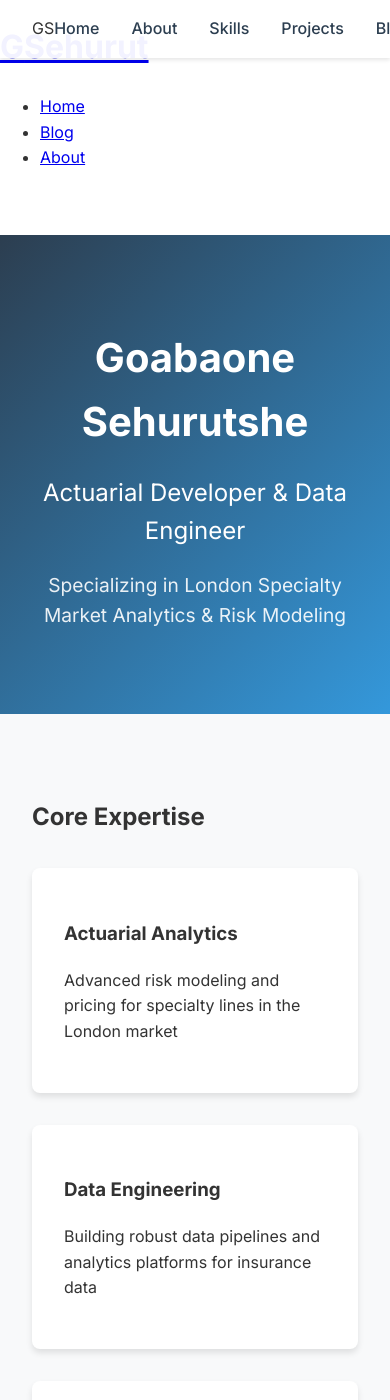
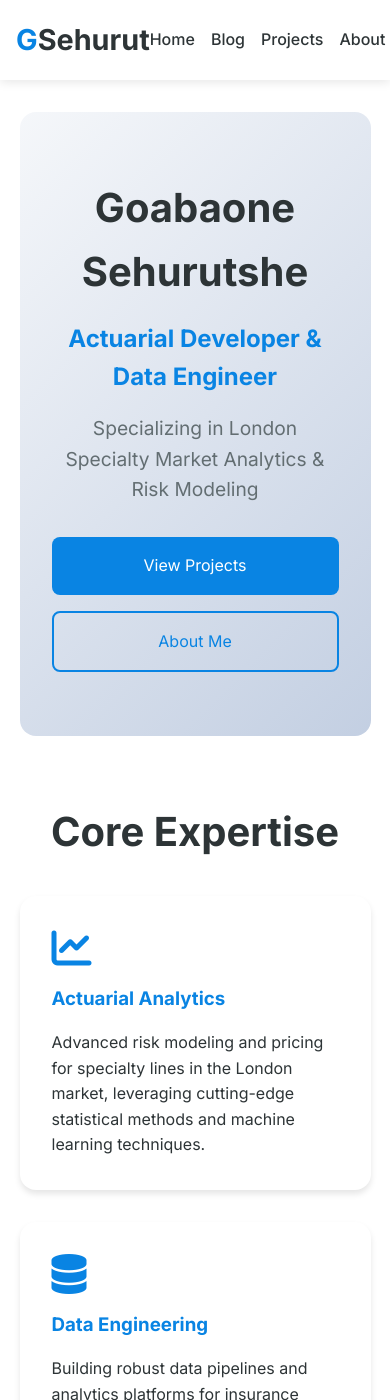
Before and after one commit to GSehurut/GSehurut.github.io, a Jekyll site: the page built from index.html, in a window 390 px wide and 1400 px high. Built offline with Jekyll 4.4.1, drawn with Linux system fonts in a browser that asks for light colours; some of the changed text lies outside the part shown.

Commit message:
something

```diff
--- a/_config.yml
+++ b/_config.yml
@@ -1,3 +1,31 @@
-name: web programming
+title: Goabaone Sehurutshe
+description: Actuarial Developer & Data Engineer specializing in London Specialty Market Analytics & Risk Modeling
+baseurl: ""
+url: "https://gsehurut.github.io"
+
+# Build settings
 markdown: kramdown
-permalink: /blog/:year/:month/:day/:title
+theme: minima
+plugins:
+  - jekyll-feed
+  - jekyll-seo-tag
+
+# Exclude from processing
+exclude:
+  - Gemfile
+  - Gemfile.lock
+  - node_modules
+  - vendor
+  - .git/
+  - .github/
+  - .vscode/
+
+# Site author information
+author:
+  name: Goabaone Sehurutshe
+  email: your.email@example.com
+  location: London, United Kingdom
+  social:
+    linkedin: yourprofile
+    github: yourusername
+    twitter: yourhandle
--- a/_layouts/default.html
+++ b/_layouts/default.html
@@ -3,42 +3,64 @@
   <head>
     <meta charset="UTF-8" />
     <meta name="viewport" content="width=device-width, initial-scale=1.0" />
-    <title>{{ page.title }}</title>
-    <link rel="stylesheet" href="/css/main.css" />
-    <!-- Font Awesome -->
-    <link
-      rel="stylesheet"
-      href="https://cdnjs.cloudflare.com/ajax/libs/font-awesome/6.0.0/css/all.min.css"
-    />
-    <!-- Google Fonts -->
-    <link
-      href="https://fonts.googleapis.com/css2?family=Inter:wght@400;500;600;700&display=swap"
-      rel="stylesheet"
-    />
-    <!-- SEO Meta Tags -->
+    <title>{{ page.title }} | {{ site.title }}</title>
+
+    <!-- Primary Meta Tags -->
+    <meta name="title" content="{{ page.title }} | {{ site.title }}" />
     <meta
       name="description"
-      content="Goabaone Sehurutshe - Actuarial Developer & Data Engineer specializing in London Specialty Market Analytics & Risk Modeling"
+      content="{{ page.description | default: site.description }}"
     />
     <meta
       name="keywords"
       content="actuarial, data engineering, London market, risk modeling, insurance analytics"
     />
-    <meta name="author" content="Goabaone Sehurutshe" />
-    <!-- Open Graph / Social Media Meta Tags -->
-    <meta property="og:title" content="{{ page.title }}" />
+    <meta name="author" content="{{ site.author.name }}" />
+
+    <!-- Open Graph / Facebook -->
+    <meta property="og:type" content="website" />
+    <meta property="og:url" content="{{ site.url }}{{ page.url }}" />
+    <meta property="og:title" content="{{ page.title }} | {{ site.title }}" />
     <meta
       property="og:description"
-      content="Goabaone Sehurutshe - Actuarial Developer & Data Engineer"
+      content="{{ page.description | default: site.description }}"
     />
-    <meta property="og:type" content="website" />
-    <meta property="og:url" content="https://gsehurut.github.io" />
+    <meta property="og:image" content="{{ site.url }}/pictures/Goabaone.jpg" />
+
+    <!-- Twitter -->
+    <meta property="twitter:card" content="summary_large_image" />
+    <meta property="twitter:url" content="{{ site.url }}{{ page.url }}" />
+    <meta
+      property="twitter:title"
+      content="{{ page.title }} | {{ site.title }}"
+    />
+    <meta
+      property="twitter:description"
+      content="{{ page.description | default: site.description }}"
+    />
+    <meta
+      property="twitter:image"
+      content="{{ site.url }}/pictures/Goabaone.jpg"
+    />
+
+    <!-- Favicon -->
+    <link rel="icon" type="image/png" href="/pictures/favicon.png" />
+
+    <!-- Stylesheets -->
+    <link rel="stylesheet" href="/css/main.css" />
+    <link
+      rel="stylesheet"
+      href="https://cdnjs.cloudflare.com/ajax/libs/font-awesome/6.0.0/css/all.min.css"
+    />
+    <link
+      href="https://fonts.googleapis.com/css2?family=Inter:wght@400;500;600;700&display=swap"
+      rel="stylesheet"
+    />
   </head>
   <body>
-    <!-- Header with Logo and Navigation Bar -->
-    <div class="header">
+    <!-- Header -->
+    <header class="header">
       <div class="logo-container">
-        <!-- Logo wrapped in an anchor tag to make it clickable -->
         <a href="/" class="logo">
           <h1><span>G</span>Sehurut</h1>
         </a>
@@ -47,15 +69,56 @@
         <ul>
           <li><a href="/">Home</a></li>
           <li><a href="/blog">Blog</a></li>
+          <li><a href="/projects">Projects</a></li>
           <li><a href="/about">About</a></li>
         </ul>
       </nav>
-    </div>
+    </header>
 
-    <!-- Main Content Section -->
-    <div class="container">{{ content }}</div>
+    <!-- Main Content -->
+    <main class="container">{{ content }}</main>
 
-    <!-- Footer Section -->
-    {% include footer.html %}
+    <!-- Footer -->
+    <footer class="footer">
+      <div class="footer-content">
+        <div class="footer-section">
+          <h3>Contact</h3>
+          <p><i class="fas fa-envelope"></i> {{ site.author.email }}</p>
+          <p>
+            <i class="fas fa-map-marker-alt"></i> {{ site.author.location }}
+          </p>
+        </div>
+        <div class="footer-section">
+          <h3>Connect</h3>
+          <div class="social-links">
+            {% if site.author.social.linkedin %}
+            <a
+              href="https://linkedin.com/in/{{ site.author.social.linkedin }}"
+              target="_blank"
+              ><i class="fab fa-linkedin"></i
+            ></a>
+            {% endif %} {% if site.author.social.github %}
+            <a
+              href="https://github.com/{{ site.author.social.github }}"
+              target="_blank"
+              ><i class="fab fa-github"></i
+            ></a>
+            {% endif %} {% if site.author.social.twitter %}
+            <a
+              href="https://twitter.com/{{ site.author.social.twitter }}"
+              target="_blank"
+              ><i class="fab fa-twitter"></i
+            ></a>
+            {% endif %}
+          </div>
+        </div>
+      </div>
+      <div class="footer-bottom">
+        <p>
+          &copy; {{ site.time | date: '%Y' }} {{ site.author.name }}. All rights
+          reserved.
+        </p>
+      </div>
+    </footer>
   </body>
 </html>
--- a/css/main.css
+++ b/css/main.css
@@ -1,95 +1,172 @@
-/* Global Styles */
+/* Modern CSS Reset and Base Styles */
 :root {
-  --primary-color: #2c3e50;
-  --secondary-color: #3498db;
-  --accent-color: #e74c3c;
-  --text-color: #333;
-  --light-bg: #f8f9fa;
-  --card-shadow: 0 4px 6px rgba(0, 0, 0, 0.1);
+  --primary-color: #2d3436;
+  --secondary-color: #0984e3;
+  --accent-color: #00b894;
+  --text-color: #2d3436;
+  --light-gray: #dfe6e9;
+  --white: #ffffff;
+  --max-width: 1200px;
+  --header-height: 80px;
+}
+
+* {
+  margin: 0;
+  padding: 0;
+  box-sizing: border-box;
 }
 
 body {
-  font-family: 'Inter', -apple-system, BlinkMacSystemFont, 'Segoe UI', Roboto, sans-serif;
+  font-family: 'Inter', sans-serif;
   line-height: 1.6;
   color: var(--text-color);
-  margin: 0;
-  padding: 0;
+  background-color: var(--white);
 }
 
-/* Navigation */
-.navbar {
+/* Header Styles */
+.header {
   position: fixed;
   top: 0;
   left: 0;
   right: 0;
-  background: rgba(255, 255, 255, 0.95);
-  padding: 1rem 2rem;
-  box-shadow: 0 2px 4px rgba(0, 0, 0, 0.1);
-  z-index: 1000;
+  height: var(--header-height);
+  background-color: var(--white);
+  box-shadow: 0 2px 10px rgba(0, 0, 0, 0.1);
   display: flex;
   justify-content: space-between;
   align-items: center;
+  padding: 0 5%;
+  z-index: 1000;
 }
 
-.nav-links {
+.logo-container {
   display: flex;
+  align-items: center;
+}
+
+.logo {
+  text-decoration: none;
+  color: var(--primary-color);
+}
+
+.logo h1 {
+  font-size: 1.8rem;
+  font-weight: 700;
+}
+
+.logo span {
+  color: var(--secondary-color);
+}
+
+nav ul {
+  display: flex;
+  list-style: none;
   gap: 2rem;
 }
 
-.nav-links a {
-  color: var(--primary-color);
+nav a {
   text-decoration: none;
+  color: var(--text-color);
   font-weight: 500;
   transition: color 0.3s ease;
 }
 
-.nav-links a:hover {
+nav a:hover {
   color: var(--secondary-color);
+}
+
+/* Main Content Styles */
+.container {
+  max-width: var(--max-width);
+  margin: 0 auto;
+  padding: calc(var(--header-height) + 2rem) 5% 2rem;
 }
 
 /* Hero Section */
 .hero-section {
-  margin-top: 4rem;
-  background: linear-gradient(135deg, var(--primary-color), var(--secondary-color));
-  color: white;
-  padding: 4rem 2rem;
   text-align: center;
+  padding: 4rem 0;
+  background: linear-gradient(135deg, #f5f7fa 0%, #c3cfe2 100%);
+  border-radius: 1rem;
+  margin-bottom: 4rem;
 }
 
 .hero-section h1 {
-  font-size: 3rem;
+  font-size: 3.5rem;
   margin-bottom: 1rem;
+  color: var(--primary-color);
 }
 
 .hero-section h2 {
   font-size: 1.8rem;
-  font-weight: 400;
+  color: var(--secondary-color);
   margin-bottom: 1rem;
 }
 
 .tagline {
   font-size: 1.2rem;
-  opacity: 0.9;
+  color: #636e72;
+  max-width: 600px;
+  margin: 0 auto;
+}
+
+/* Hero Section Enhancements */
+.hero-content {
+  max-width: 800px;
+  margin: 0 auto;
+  padding: 0 2rem;
+}
+
+.hero-cta {
+  display: flex;
+  gap: 1rem;
+  justify-content: center;
+  margin-top: 2rem;
+}
+
+.cta-button.secondary {
+  background-color: transparent;
+  border: 2px solid var(--secondary-color);
+  color: var(--secondary-color);
+}
+
+.cta-button.secondary:hover {
+  background-color: var(--secondary-color);
+  color: var(--white);
+}
+
+/* Project and Blog Card Images */
+.project-image,
+.blog-image {
+  width: 100%;
+  height: 200px;
+  object-fit: cover;
+  border-radius: 0.5rem 0.5rem 0 0;
+  margin-bottom: 1rem;
 }
 
 /* Expertise Section */
 .expertise-section {
-  padding: 4rem 2rem;
-  background-color: var(--light-bg);
+  margin-bottom: 4rem;
+}
+
+.expertise-section h2 {
+  text-align: center;
+  margin-bottom: 2rem;
+  font-size: 2.5rem;
 }
 
 .expertise-grid {
   display: grid;
   grid-template-columns: repeat(auto-fit, minmax(300px, 1fr));
   gap: 2rem;
-  margin-top: 2rem;
 }
 
 .expertise-card {
-  background: white;
+  background: var(--white);
   padding: 2rem;
-  border-radius: 8px;
-  box-shadow: var(--card-shadow);
+  border-radius: 1rem;
+  box-shadow: 0 4px 6px rgba(0, 0, 0, 0.1);
   transition: transform 0.3s ease;
 }
 
@@ -97,23 +174,45 @@ body {
   transform: translateY(-5px);
 }
 
+.expertise-card h3 {
+  color: var(--secondary-color);
+  margin-bottom: 1rem;
+}
+
+/* Expertise Card Icons */
+.expertise-card i {
+  font-size: 2.5rem;
+  color: var(--secondary-color);
+  margin-bottom: 1rem;
+}
+
 /* Projects Section */
 .featured-projects {
-  padding: 4rem 2rem;
+  margin-bottom: 4rem;
+}
+
+.featured-projects h2 {
+  text-align: center;
+  margin-bottom: 2rem;
+  font-size: 2.5rem;
 }
 
 .project-grid {
   display: grid;
   grid-template-columns: repeat(auto-fit, minmax(300px, 1fr));
   gap: 2rem;
-  margin-top: 2rem;
 }
 
 .project-card {
-  background: white;
+  background: var(--white);
   padding: 2rem;
-  border-radius: 8px;
-  box-shadow: var(--card-shadow);
+  border-radius: 1rem;
+  box-shadow: 0 4px 6px rgba(0, 0, 0, 0.1);
+  transition: transform 0.3s ease;
+}
+
+.project-card:hover {
+  transform: translateY(-5px);
 }
 
 .project-link {
@@ -124,24 +223,38 @@ body {
   font-weight: 500;
 }
 
+/* Link Icons */
+.project-link i {
+  margin-left: 0.5rem;
+  transition: transform 0.3s ease;
+}
+
+.project-link:hover i {
+  transform: translateX(5px);
+}
+
 /* Blog Section */
 .latest-insights {
-  padding: 4rem 2rem;
-  background-color: var(--light-bg);
+  margin-bottom: 4rem;
+}
+
+.latest-insights h2 {
+  text-align: center;
+  margin-bottom: 2rem;
+  font-size: 2.5rem;
 }
 
 .blog-preview {
   display: grid;
   grid-template-columns: repeat(auto-fit, minmax(300px, 1fr));
   gap: 2rem;
-  margin-top: 2rem;
 }
 
 .blog-card {
-  background: white;
+  background: var(--white);
   padding: 2rem;
-  border-radius: 8px;
-  box-shadow: var(--card-shadow);
+  border-radius: 1rem;
+  box-shadow: 0 4px 6px rgba(0, 0, 0, 0.1);
 }
 
 .read-more {
@@ -152,12 +265,27 @@ body {
   font-weight: 500;
 }
 
+/* Link Icons */
+.read-more i {
+  margin-left: 0.5rem;
+  transition: transform 0.3s ease;
+}
+
+.read-more:hover i {
+  transform: translateX(5px);
+}
+
 /* CTA Section */
 .cta-section {
-  padding: 4rem 2rem;
   text-align: center;
-  background: linear-gradient(135deg, var(--secondary-color), var(--primary-color));
-  color: white;
+  padding: 4rem 0;
+  background: linear-gradient(135deg, #f5f7fa 0%, #c3cfe2 100%);
+  border-radius: 1rem;
+}
+
+.cta-section h2 {
+  margin-bottom: 1rem;
+  font-size: 2.5rem;
 }
 
 .cta-buttons {
@@ -169,17 +297,60 @@ body {
 
 .cta-button {
   display: inline-block;
-  padding: 0.8rem 1.5rem;
-  background: white;
-  color: var(--primary-color);
+  padding: 1rem 2rem;
+  background-color: var(--secondary-color);
+  color: var(--white);
   text-decoration: none;
-  border-radius: 4px;
-  font-weight: 500;
-  transition: transform 0.3s ease;
+  border-radius: 0.5rem;
+  transition: background-color 0.3s ease;
 }
 
 .cta-button:hover {
-  transform: translateY(-2px);
+  background-color: #0773c5;
+}
+
+/* Responsive Design */
+@media (max-width: 768px) {
+  .header {
+    padding: 0 1rem;
+  }
+
+  nav ul {
+    gap: 1rem;
+  }
+
+  .hero-section h1 {
+    font-size: 2.5rem;
+  }
+
+  .hero-section h2 {
+    font-size: 1.5rem;
+  }
+
+  .cta-buttons {
+    flex-direction: column;
+    align-items: center;
+  }
+
+  .cta-button {
+    width: 100%;
+    max-width: 300px;
+  }
+
+  .hero-cta {
+    flex-direction: column;
+    align-items: center;
+  }
+
+  .cta-button {
+    width: 100%;
+    max-width: 300px;
+  }
+
+  .project-image,
+  .blog-image {
+    height: 150px;
+  }
 }
 
 /* Contact Section */
@@ -203,10 +374,10 @@ body {
 }
 
 .contact-info {
-  background: var(--light-bg);
+  background: var(--light-gray);
   padding: 2rem;
   border-radius: 8px;
-  box-shadow: var(--card-shadow);
+  box-shadow: 0 4px 6px rgba(0, 0, 0, 0.1);
 }
 
 .contact-details {
@@ -228,10 +399,10 @@ body {
 }
 
 .contact-form {
-  background: white;
+  background: var(--white);
   padding: 2rem;
   border-radius: 8px;
-  box-shadow: var(--card-shadow);
+  box-shadow: 0 4px 6px rgba(0, 0, 0, 0.1);
 }
 
 .form-group {
@@ -264,7 +435,7 @@ body {
 
 .submit-button {
   background: var(--secondary-color);
-  color: white;
+  color: var(--white);
   padding: 1rem 2rem;
   border: none;
   border-radius: 4px;
@@ -278,55 +449,35 @@ body {
   background: var(--primary-color);
 }
 
-/* Responsive Design */
-@media (max-width: 768px) {
-  .hero-section h1 {
-    font-size: 2.5rem;
-  }
-
-  .hero-section h2 {
-    font-size: 1.5rem;
-  }
-
-  .cta-buttons {
-    flex-direction: column;
-    align-items: center;
-  }
-
-  .cta-button {
-    width: 100%;
-    max-width: 300px;
-    text-align: center;
-  }
-
-  .contact-container {
-    grid-template-columns: 1fr;
-  }
-
-  .contact-section {
-    padding: 5rem 1rem 3rem;
-  }
-}
-
 /* Footer */
 .footer {
   background: var(--primary-color);
-  color: white;
+  color: var(--white);
   padding: 3rem 2rem;
   margin-top: 4rem;
 }
 
 .footer-content {
-  max-width: 1200px;
-  margin: 0 auto;
   display: grid;
   grid-template-columns: repeat(auto-fit, minmax(250px, 1fr));
   gap: 2rem;
+  max-width: var(--max-width);
+  margin: 0 auto;
+  padding: 0 5%;
 }
 
 .footer-section h3 {
+  color: var(--white);
+  margin-bottom: 1rem;
+}
+
+.footer-section p {
+  margin-bottom: 0.5rem;
+}
+
+.footer-section i {
+  margin-right: 0.5rem;
   color: var(--secondary-color);
-  margin-bottom: 1rem;
 }
 
 .footer-links {
@@ -339,7 +490,7 @@ body {
 }
 
 .footer-links a {
-  color: white;
+  color: var(--secondary-color);
   text-decoration: none;
   transition: color 0.3s ease;
 }
@@ -351,11 +502,10 @@ body {
 .social-links {
   display: flex;
   gap: 1rem;
-  margin-top: 1rem;
 }
 
 .social-links a {
-  color: white;
+  color: var(--white);
   font-size: 1.5rem;
   transition: color 0.3s ease;
 }
@@ -369,21 +519,6 @@ body {
   margin-top: 2rem;
   padding-top: 2rem;
   border-top: 1px solid rgba(255, 255, 255, 0.1);
-}
-
-@media (max-width: 768px) {
-  .footer {
-    padding: 2rem 1rem;
-  }
-
-  .footer-content {
-    grid-template-columns: 1fr;
-    text-align: center;
-  }
-
-  .social-links {
-    justify-content: center;
-  }
 }
 
 /* Skills Section */
@@ -408,10 +543,10 @@ body {
 }
 
 .skills-category {
-  background: white;
+  background: var(--white);
   padding: 2rem;
   border-radius: 8px;
-  box-shadow: var(--card-shadow);
+  box-shadow: 0 4px 6px rgba(0, 0, 0, 0.1);
 }
 
 .skills-category h2 {
@@ -434,7 +569,7 @@ body {
 .skill-bar {
   width: 100%;
   height: 8px;
-  background: var(--light-bg);
+  background: var(--light-gray);
   border-radius: 4px;
   overflow: hidden;
 }
@@ -458,10 +593,10 @@ body {
 }
 
 .cert-card {
-  background: white;
+  background: var(--white);
   padding: 2rem;
   border-radius: 8px;
-  box-shadow: var(--card-shadow);
+  box-shadow: 0 4px 6px rgba(0, 0, 0, 0.1);
 }
 
 .cert-card h3 {
--- a/index.html
+++ b/index.html
@@ -1,101 +1,135 @@
 ---
 layout: default
-title: Goabaone Sehurutshe | Actuarial Developer & Data Engineer
+title: Home
+description: Actuarial Developer & Data Engineer specializing in London Specialty Market Analytics & Risk Modeling
 ---
 
-<nav class="navbar">
-  <div class="logo">GS</div>
-  <div class="nav-links">
-    <a href="/">Home</a>
-    <a href="/about">About</a>
-    <a href="/skills">Skills</a>
-    <a href="/projects">Projects</a>
-    <a href="/blog">Blog</a>
-    <a href="/contact">Contact</a>
-  </div>
-</nav>
-
 <div class="hero-section">
-  <h1>Goabaone Sehurutshe</h1>
-  <h2>Actuarial Developer & Data Engineer</h2>
-  <p class="tagline">
-    Specializing in London Specialty Market Analytics & Risk Modeling
-  </p>
-</div>
-
-<div class="expertise-section">
-  <h2>Core Expertise</h2>
-  <div class="expertise-grid">
-    <div class="expertise-card">
-      <h3>Actuarial Analytics</h3>
-      <p>
-        Advanced risk modeling and pricing for specialty lines in the London
-        market
-      </p>
-    </div>
-    <div class="expertise-card">
-      <h3>Data Engineering</h3>
-      <p>
-        Building robust data pipelines and analytics platforms for insurance
-        data
-      </p>
-    </div>
-    <div class="expertise-card">
-      <h3>Portfolio Analytics</h3>
-      <p>Portfolio optimization and risk assessment for specialty insurance</p>
+  <div class="hero-content">
+    <h1>Goabaone Sehurutshe</h1>
+    <h2>Actuarial Developer & Data Engineer</h2>
+    <p class="tagline">
+      Specializing in London Specialty Market Analytics & Risk Modeling
+    </p>
+    <div class="hero-cta">
+      <a href="/projects" class="cta-button">View Projects</a>
+      <a href="/about" class="cta-button secondary">About Me</a>
     </div>
   </div>
 </div>
 
-<div class="featured-projects">
+<section class="expertise-section">
+  <h2>Core Expertise</h2>
+  <div class="expertise-grid">
+    <div class="expertise-card">
+      <i class="fas fa-chart-line"></i>
+      <h3>Actuarial Analytics</h3>
+      <p>
+        Advanced risk modeling and pricing for specialty lines in the London
+        market, leveraging cutting-edge statistical methods and machine learning
+        techniques.
+      </p>
+    </div>
+    <div class="expertise-card">
+      <i class="fas fa-database"></i>
+      <h3>Data Engineering</h3>
+      <p>
+        Building robust data pipelines and analytics platforms for insurance
+        data, ensuring data quality and accessibility for actuarial analysis.
+      </p>
+    </div>
+    <div class="expertise-card">
+      <i class="fas fa-balance-scale"></i>
+      <h3>Portfolio Analytics</h3>
+      <p>
+        Portfolio optimization and risk assessment for specialty insurance,
+        developing comprehensive risk management strategies.
+      </p>
+    </div>
+  </div>
+</section>
+
+<section class="featured-projects">
   <h2>Featured Projects</h2>
   <div class="project-grid">
     <div class="project-card">
+      <img
+        src="/pictures/coding.jpg"
+        alt="London Market Risk Model"
+        class="project-image"
+      />
       <h3>London Market Risk Model</h3>
       <p>
-        Advanced risk modeling framework for specialty lines using Python and R
+        Advanced risk modeling framework for specialty lines using Python and R,
+        incorporating machine learning for improved risk assessment.
       </p>
-      <a href="/projects/london-market-risk-model" class="project-link"
-        >View Project</a
-      >
+      <a href="/projects/london-market-risk-model" class="project-link">
+        View Project <i class="fas fa-arrow-right"></i>
+      </a>
     </div>
     <div class="project-card">
+      <img
+        src="/pictures/flowers.jpg"
+        alt="Portfolio Analytics Dashboard"
+        class="project-image"
+      />
       <h3>Portfolio Analytics Dashboard</h3>
-      <p>Interactive dashboard for real-time portfolio performance analysis</p>
-      <a href="/projects/portfolio-dashboard" class="project-link"
-        >View Project</a
-      >
+      <p>
+        Interactive dashboard for real-time portfolio performance analysis,
+        featuring advanced visualization and risk metrics.
+      </p>
+      <a href="/projects/portfolio-dashboard" class="project-link">
+        View Project <i class="fas fa-arrow-right"></i>
+      </a>
     </div>
   </div>
-</div>
+</section>
 
-<div class="latest-insights">
+<section class="latest-insights">
   <h2>Latest Insights</h2>
   <div class="blog-preview">
     <div class="blog-card">
+      <img
+        src="/pictures/tea.jpg"
+        alt="London Market Trends"
+        class="blog-image"
+      />
       <h3>Emerging Risks in the London Specialty Market</h3>
       <p>
-        Analysis of current trends and future predictions in specialty insurance
+        Analysis of current trends and future predictions in specialty
+        insurance, focusing on emerging risks and market opportunities.
       </p>
-      <a href="/blog/london-market-trends" class="read-more">Read More</a>
+      <a href="/blog/london-market-trends" class="read-more">
+        Read More <i class="fas fa-arrow-right"></i>
+      </a>
     </div>
     <div class="blog-card">
+      <img
+        src="/pictures/blog.jpg"
+        alt="Data Engineering Best Practices"
+        class="blog-image"
+      />
       <h3>Data Engineering Best Practices for Insurance</h3>
-      <p>Building scalable data pipelines for actuarial analytics</p>
-      <a href="/blog/data-engineering-insurance" class="read-more">Read More</a>
+      <p>
+        Building scalable data pipelines for actuarial analytics, ensuring data
+        quality and process efficiency.
+      </p>
+      <a href="/blog/data-engineering-insurance" class="read-more">
+        Read More <i class="fas fa-arrow-right"></i>
+      </a>
     </div>
   </div>
-</div>
+</section>
 
-<div class="cta-section">
+<section class="cta-section">
   <h2>Let's Connect</h2>
   <p>
     Interested in discussing actuarial analytics, data engineering, or the
-    London specialty market?
+    London specialty market? Let's explore how we can work together.
   </p>
   <div class="cta-buttons">
     <a href="/about" class="cta-button">About Me</a>
     <a href="/projects" class="cta-button">View Projects</a>
     <a href="/blog" class="cta-button">Read Blog</a>
   </div>
-</div>
+</section>
```
Also changed, not shown: _includes/header.html (added, +13 -0 lines).
